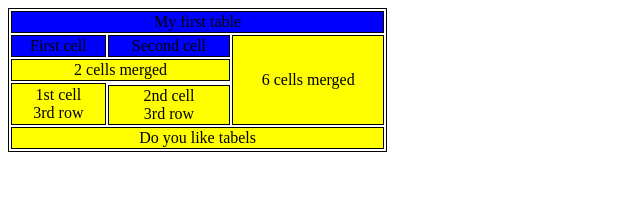
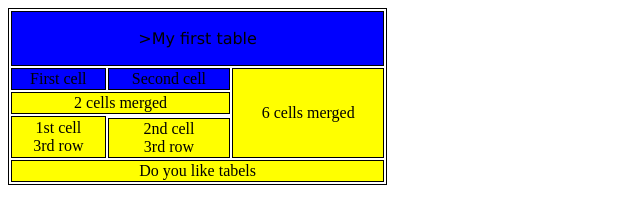
Before and after one commit to lineylinn/dz1, a plain HTML site: page index.html in a window 1280 px wide. Shown: the whole page, without its empty margins (0-640 px from the left). Drawn offline with Linux system fonts and the light colour scheme.

Commit message:
updated commit

```diff
--- a/index.html
+++ b/index.html
@@ -15,7 +15,7 @@
     </thead>
     <tr style="text-align:center;">
         <td colspan="3" style="background-color: blue">
-            My first table
+            <p style="font-family:verdana">>My first table</p>
         </td>
     </tr>
     <tbody>
```
